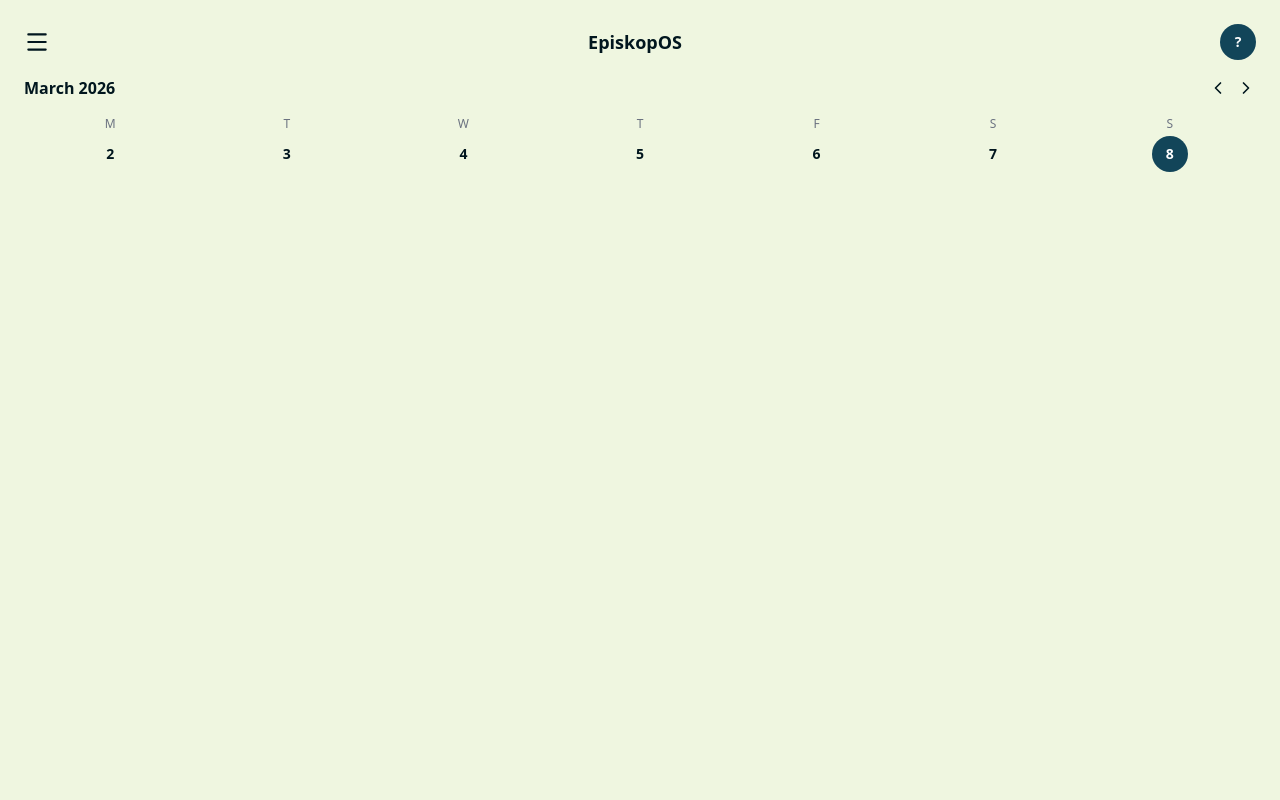
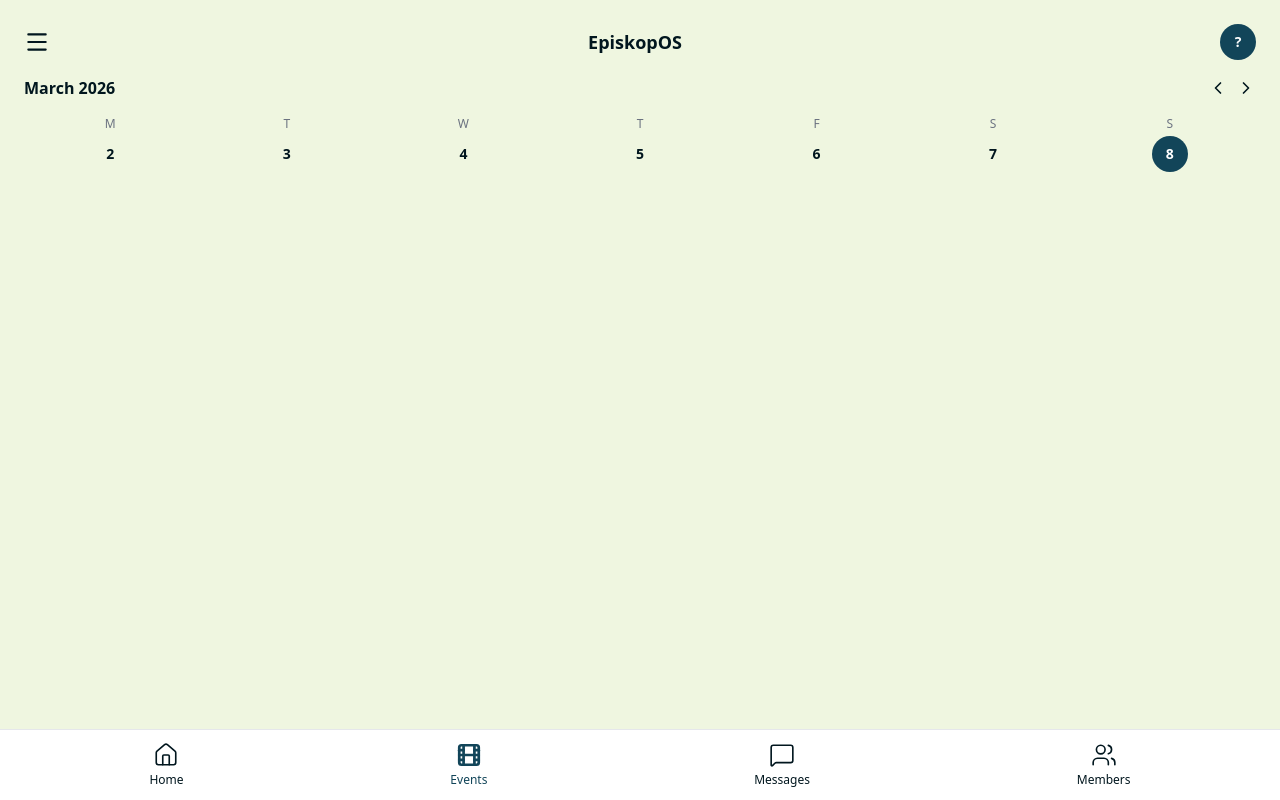
Before and after one commit to NduNdu21/EpiskopOS, a React (Vite) app in the folder frontend/: page /events in a window 1280 px wide. Built offline with nearby package versions, Linux system fonts and the light colour scheme; no server answers; sample sign-in values are in the browser's storage.

Commit message:
Add navigation bar at bottom

```diff
--- a/frontend/src/pages/Events.jsx
+++ b/frontend/src/pages/Events.jsx
@@ -1,6 +1,6 @@
 import { useState, useEffect } from "react";
-import { useNavigate } from "react-router-dom";
-import { Menu, ChevronLeft, ChevronRight, Plus } from "lucide-react";
+import { useNavigate, Link } from "react-router-dom";
+import { Menu, ChevronLeft, ChevronRight, Plus, Home, Film, MessageSquare, Users } from "lucide-react";
 import { getEvents, createEvent } from "../api";
 
 // Helper: get the Monday of the week containing a given date
@@ -29,8 +29,15 @@ const MONTH_NAMES = [
     "July", "August", "September", "October", "November", "December"
 ];
 
+const NAV_ITEMS = [
+    { label: "Home", icon: Home, path: "/" },
+    { label: "Events", icon: Film, path: "/events" },
+    { label: "Messages", icon: MessageSquare, path: "/messages" },
+    { label: "Members", icon: Users, path: "/members" },
+];
+
 const Events = () => {
-    //const navigate = useNavigate();
+    const navigate = useNavigate();
     //const role = localStorage.getItem("role");
     //const isAdmin = role === "admin";
 
@@ -200,6 +207,24 @@ const Events = () => {
                     ))}
                 </div>
             </div>
+
+            {/* Nav bar bottom */}
+            <div className="fixed bottom-0 left-0 right-0 bg-white border-t border-gray-200 flex justify-around items-center px-4 py-3">
+                {NAV_ITEMS.map(({ label, icon: Icon, path }) => {
+                    const isActive = location.pathname === path;
+                    return (
+                        <Link
+                            key={label}
+                            to={path}
+                            className={`flex flex-col items-center gap-1 ${isActive ? "text-dark-teal" : "text-ink-black"
+                                }`}
+                        >
+                            <Icon size={26} strokeWidth={isActive ? 2.5 : 1.5} />
+                            <span className="text-xs font-medium">{label}</span>
+                        </Link>
+                    );
+                })}
+            </div>
         </div>
     )
 }
```
